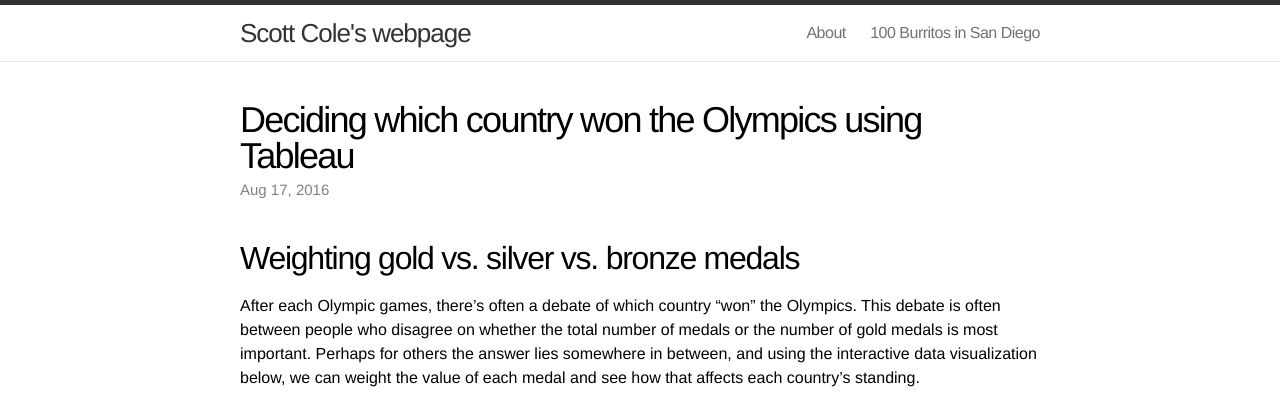
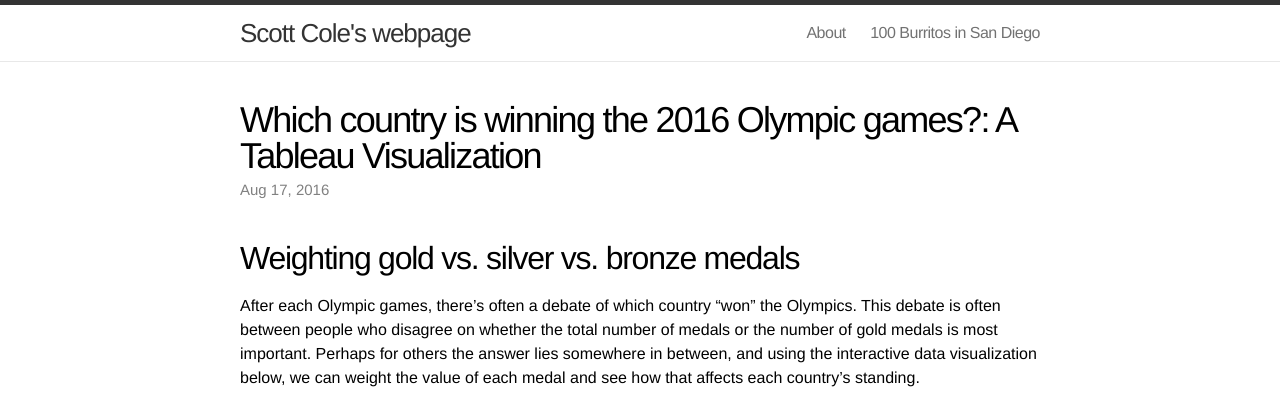
Before and after one commit to srcole/srcole.github.io, a Jekyll site: the page built from _posts/2016-08-17-olympics.markdown, in a window 1280 px wide, cut to the strip 0-406 px from the top of the page. Built offline with Jekyll 4.4.1, drawn with Linux system fonts in a browser that asks for light colours; comment, search, counter and statistics services are not loaded.

Commit message:
update olympics

```diff
--- a/_posts/2016-08-17-olympics.markdown
+++ b/_posts/2016-08-17-olympics.markdown
@@ -1,7 +1,7 @@
 ---
 layout: post
 comments: true
-title:  "Deciding which country won the Olympics using Tableau"
+title:  "Which country is winning the 2016 Olympic games?: A Tableau Visualization"
 excerpt: "Interactive visualization to set weights to each medal category to visualize performance across the globe. Playing around with data visualization in Tableau Public using the Rio Summer 2016 Olympic medals dataset."
 date:   2016-08-17 00:00:00
 mathjax: true
```
